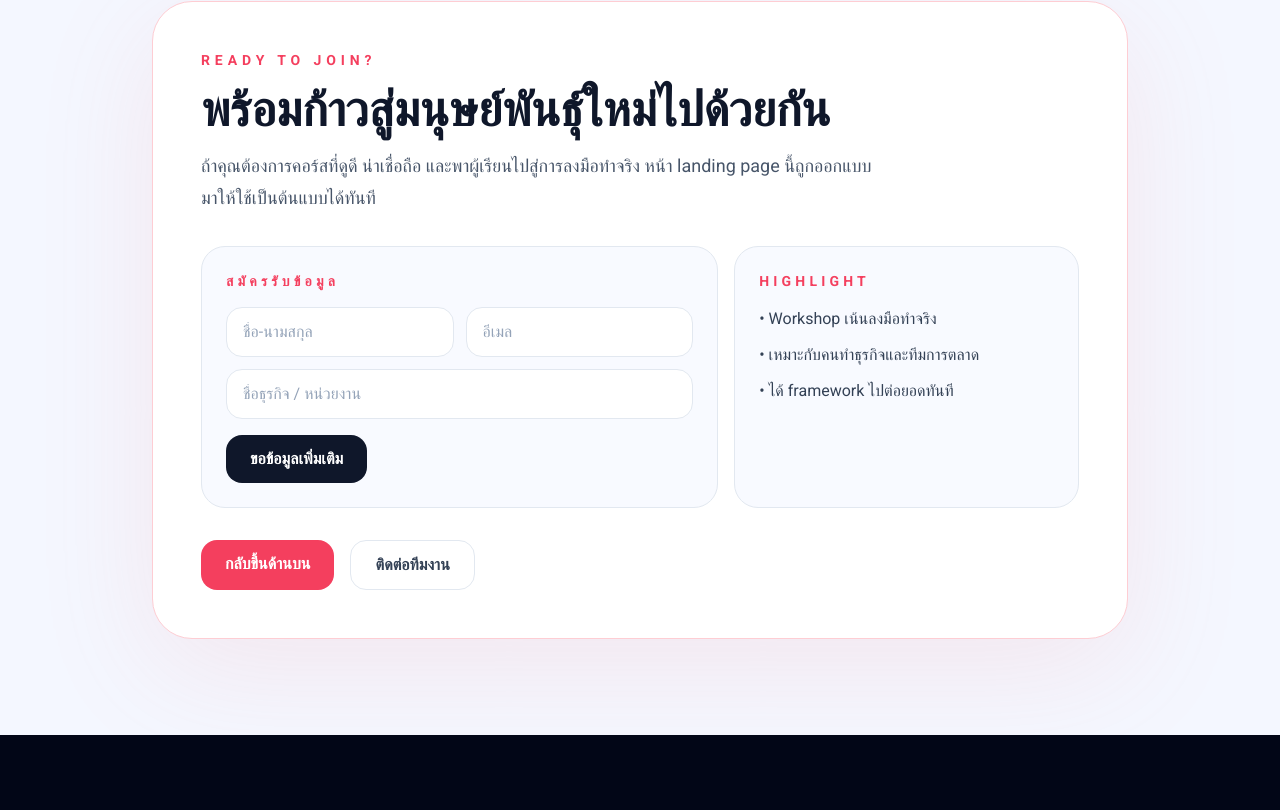
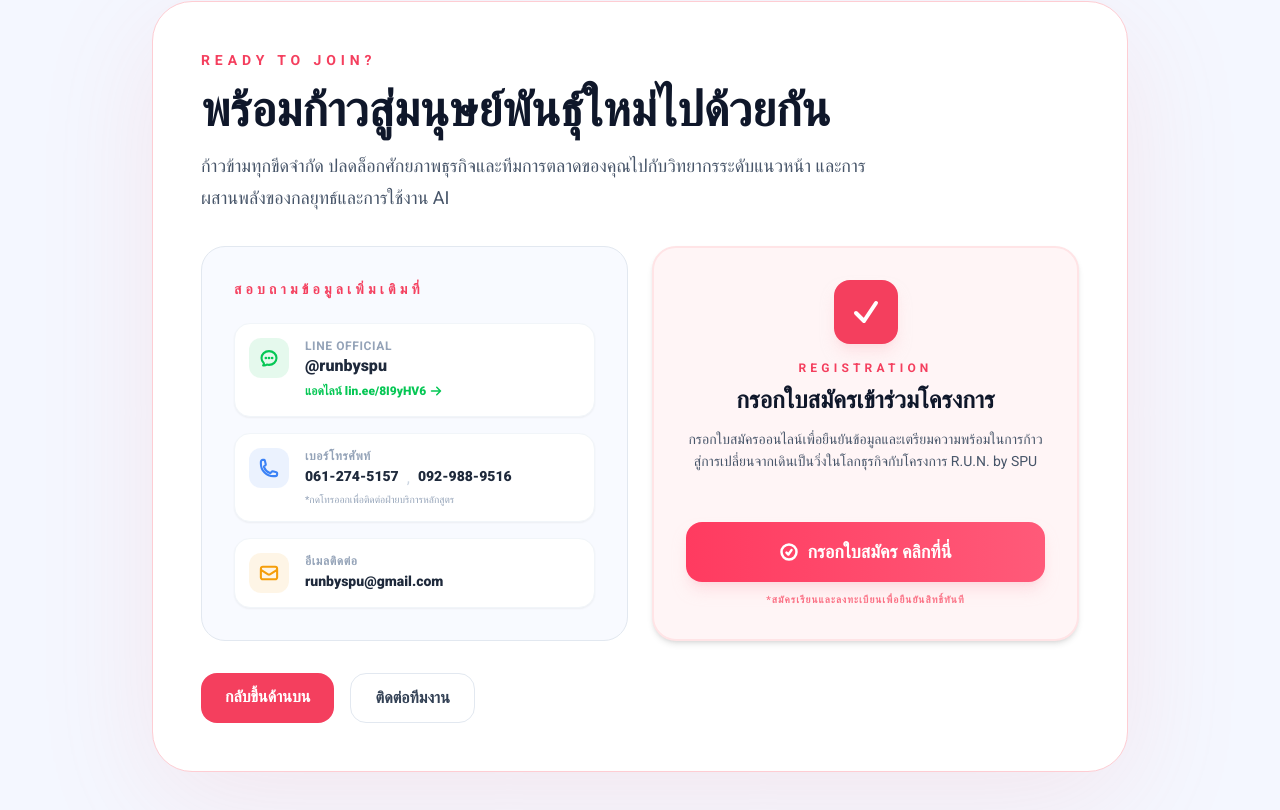
Before and after one commit to poohphurit/RunProject, a React (Vite) app: page / in a window 1280 px wide. Shown: the part 5685-6495 px from the top of the page. Before the commit the page ends 6420 px from the top, so only its background shows below. Built offline with nearby package versions, Linux system fonts and the light colour scheme; the HTML template or start-up script is replaced by a standard one; a web font is replaced by a local one.

Commit message:
feat: update apply section with official contact channels and Google Form links

```diff
--- a/src/App.jsx
+++ b/src/App.jsx
@@ -550,32 +550,101 @@ export default function App() {
             <div className="max-w-2xl">
               <p className="text-sm font-bold uppercase tracking-[0.35em] text-rose-500">Ready to join?</p>
               <h2 className="mt-4 text-3xl font-black text-slate-900 md:text-5xl">พร้อมก้าวสู่มนุษย์พันธุ์ใหม่ไปด้วยกัน</h2>
-              <p className="mt-4 text-lg leading-8 text-slate-600">ถ้าคุณต้องการคอร์สที่ดูดี น่าเชื่อถือ และพาผู้เรียนไปสู่การลงมือทำจริง หน้า landing page นี้ถูกออกแบบมาให้ใช้เป็นต้นแบบได้ทันที</p>
+              <p className="mt-4 text-lg leading-8 text-slate-600">ก้าวข้ามทุกขีดจำกัด ปลดล็อกศักยภาพธุรกิจและทีมการตลาดของคุณไปกับวิทยากรระดับแนวหน้า และการผสานพลังของกลยุทธ์และการใช้งาน AI</p>
             </div>
-            <div className="mt-8 grid gap-4 md:grid-cols-[1.2fr_0.8fr]">
-              <div className="rounded-3xl border border-slate-200 bg-[#f8faff] p-6">
-                <p className="text-sm font-bold uppercase tracking-[0.3em] text-rose-500">สมัครรับข้อมูล</p>
-                <div className="mt-4 grid gap-3 sm:grid-cols-2">
-                  <input className="rounded-2xl border border-slate-200 bg-white px-4 py-3 outline-none placeholder:text-slate-400" placeholder="ชื่อ-นามสกุล" />
-                  <input className="rounded-2xl border border-slate-200 bg-white px-4 py-3 outline-none placeholder:text-slate-400" placeholder="อีเมล" />
-                  <input className="rounded-2xl border border-slate-200 bg-white px-4 py-3 outline-none placeholder:text-slate-400 sm:col-span-2" placeholder="ชื่อธุรกิจ / หน่วยงาน" />
+            <div className="mt-8 grid gap-6 md:grid-cols-2">
+              {/* Left Column: Contact Channels */}
+              <div className="rounded-3xl border border-slate-200 bg-[#f8faff] p-6 sm:p-8 flex flex-col justify-between">
+                <div>
+                  <p className="text-sm font-bold uppercase tracking-[0.3em] text-rose-500 mb-6">สอบถามข้อมูลเพิ่มเติมที่</p>
+
+                  {/* Line Official */}
+                  <div className="flex items-start gap-4 p-3.5 rounded-2xl bg-white border border-slate-100 shadow-sm mb-4">
+                    <div className="flex h-10 w-10 shrink-0 items-center justify-center rounded-xl bg-[#06c755]/10 text-[#06c755]">
+                      <svg xmlns="http://www.w3.org/2000/svg" fill="none" viewBox="0 0 24 24" strokeWidth="2.5" stroke="currentColor" className="w-5 h-5">
+                        <path strokeLinecap="round" strokeLinejoin="round" d="M8.625 12a.375.375 0 11-.75 0 .375.375 0 01.75 0zm0 0H8.25m4.125 0a.375.375 0 11-.75 0 .375.375 0 01.75 0zm0 0H12m4.125 0a.375.375 0 11-.75 0 .375.375 0 01.75 0zm0 0h-.375M21 12c0 4.556-4.03 8.25-9 8.25a9.764 9.764 0 01-2.555-.337A5.972 5.972 0 015.41 20.97a5.969 5.969 0 01-.474-.065 4.48 4.48 0 00.978-2.025c.09-.457-.133-.901-.467-1.226C3.93 16.178 3 14.189 3 12c0-4.556 4.03-8.25 9-8.25s9 3.694 9 8.25z" />
+                      </svg>
+                    </div>
+                    <div>
+                      <span className="block text-xs font-bold text-slate-400 uppercase tracking-wider">Line Official</span>
+                      <span className="block text-base font-extrabold text-slate-800">@runbyspu</span>
+                      <a href="https://lin.ee/8I9yHV6" target="_blank" rel="noopener noreferrer" className="inline-flex items-center gap-1 mt-1 text-xs font-extrabold text-[#06c755] hover:underline">
+                        แอดไลน์ lin.ee/8I9yHV6
+                        <svg xmlns="http://www.w3.org/2000/svg" fill="none" viewBox="0 0 24 24" strokeWidth="3" stroke="currentColor" className="w-3 h-3">
+                          <path strokeLinecap="round" strokeLinejoin="round" d="M13.5 4.5L21 12m0 0l-7.5 7.5M21 12H3" />
+                        </svg>
+                      </a>
+                    </div>
+                  </div>
+
+                  {/* Tel */}
+                  <div className="flex items-start gap-4 p-3.5 rounded-2xl bg-white border border-slate-100 shadow-sm mb-4">
+                    <div className="flex h-10 w-10 shrink-0 items-center justify-center rounded-xl bg-blue-500/10 text-blue-500">
+                      <svg xmlns="http://www.w3.org/2000/svg" fill="none" viewBox="0 0 24 24" strokeWidth="2.5" stroke="currentColor" className="w-5 h-5">
+                        <path strokeLinecap="round" strokeLinejoin="round" d="M2.25 6.75c0 8.284 6.716 15 15 15h2.25a2.25 2.25 0 002.25-2.25v-1.372c0-.516-.351-.966-.852-1.091l-4.423-1.106c-.44-.11-.902.055-1.173.417l-.97 1.293c-.282.376-.769.542-1.21.387a12.035 12.035 0 01-7.108-7.108c-.145-.44.02-.927.387-1.21l1.293-.97c.363-.271.527-.734.417-1.173L6.963 3.102a1.125 1.125 0 00-1.091-.852H4.5A2.25 2.25 0 002.25 4.5v2.25z" />
+                      </svg>
+                    </div>
+                    <div>
+                      <span className="block text-xs font-bold text-slate-400 uppercase tracking-wider">เบอร์โทรศัพท์</span>
+                      <div className="flex flex-wrap gap-x-2 gap-y-0.5 mt-0.5">
+                        <a href="tel:0612745157" className="text-sm font-extrabold text-slate-800 hover:text-rose-500 transition">061-274-5157</a>
+                        <span className="text-slate-300">,</span>
+                        <a href="tel:0929889516" className="text-sm font-extrabold text-slate-800 hover:text-rose-500 transition">092-988-9516</a>
+                      </div>
+                      <span className="block text-[10px] text-slate-400 mt-0.5">*กดโทรออกเพื่อติดต่อฝ่ายบริการหลักสูตร</span>
+                    </div>
+                  </div>
+
+                  {/* Email */}
+                  <div className="flex items-start gap-4 p-3.5 rounded-2xl bg-white border border-slate-100 shadow-sm">
+                    <div className="flex h-10 w-10 shrink-0 items-center justify-center rounded-xl bg-amber-500/10 text-amber-500">
+                      <svg xmlns="http://www.w3.org/2000/svg" fill="none" viewBox="0 0 24 24" strokeWidth="2.5" stroke="currentColor" className="w-5 h-5">
+                        <path strokeLinecap="round" strokeLinejoin="round" d="M21.75 6.75v10.5a2.25 2.25 0 01-2.25 2.25h-15a2.25 2.25 0 01-2.25-2.25V6.75m19.5 0A2.25 2.25 0 0019.5 4.5h-15a2.25 2.25 0 00-2.25 2.25m19.5 0v.243a2.25 2.25 0 01-1.07 1.916l-7.5 4.615a2.25 2.25 0 01-2.36 0L3.32 8.91a2.25 2.25 0 01-1.07-1.916V6.75" />
+                      </svg>
+                    </div>
+                    <div>
+                      <span className="block text-xs font-bold text-slate-400 uppercase tracking-wider">อีเมลติดต่อ</span>
+                      <a href="mailto:runbyspu@gmail.com" className="block text-sm font-extrabold text-slate-800 hover:text-rose-500 transition mt-0.5">runbyspu@gmail.com</a>
+                    </div>
+                  </div>
                 </div>
-                <button className="mt-4 rounded-2xl bg-slate-900 px-6 py-3 font-semibold text-white transition hover:-translate-y-0.5 hover:bg-slate-800">
-                  ขอข้อมูลเพิ่มเติม
-                </button>
               </div>
-              <div className="rounded-3xl border border-slate-200 bg-[#f8faff] p-6">
-                <p className="text-sm font-bold uppercase tracking-[0.3em] text-rose-500">Highlight</p>
-                <ul className="mt-4 space-y-3 text-slate-700">
-                  <li>• Workshop เน้นลงมือทำจริง</li>
-                  <li>• เหมาะกับคนทำธุรกิจและทีมการตลาด</li>
-                  <li>• ได้ framework ไปต่อยอดทันที</li>
-                </ul>
+
+              {/* Right Column: Online Registration */}
+              <div className="rounded-3xl border-2 border-rose-100 bg-[#fff5f6] p-6 sm:p-8 flex flex-col justify-between items-center text-center shadow-md relative overflow-hidden">
+                <div className="flex flex-col items-center">
+                  {/* Checkmark Badge */}
+                  <div className="flex h-16 w-16 items-center justify-center rounded-2xl bg-rose-500 text-white shadow-lg shadow-rose-200/50 mb-4">
+                    <svg xmlns="http://www.w3.org/2000/svg" fill="none" viewBox="0 0 24 24" strokeWidth="3" stroke="currentColor" className="w-8 h-8">
+                      <path strokeLinecap="round" strokeLinejoin="round" d="M4.5 12.75l6 6 9-13.5" />
+                    </svg>
+                  </div>
+                  <p className="text-xs font-bold uppercase tracking-[0.35em] text-rose-500">Registration</p>
+                  <h3 className="text-xl font-black text-slate-900 mt-2 sm:text-2xl">กรอกใบสมัครเข้าร่วมโครงการ</h3>
+                  <p className="text-slate-600 text-sm mt-3 leading-relaxed max-w-sm">
+                    กรอกใบสมัครออนไลน์เพื่อยืนยันข้อมูลและเตรียมความพร้อมในการก้าวสู่การเปลี่ยนจากเดินเป็นวิ่งในโลกธุรกิจกับโครงการ R.U.N. by SPU
+                  </p>
+                </div>
+
+                <div className="w-full mt-6">
+                  <a
+                    href="https://forms.gle/nkAMHRD2H13VVemD7"
+                    target="_blank"
+                    rel="noopener noreferrer"
+                    className="w-full py-4 px-6 rounded-2xl bg-gradient-to-r from-[#ff3b60] to-[#ff5a79] hover:from-[#ff5a79] hover:to-[#ff3b60] text-white font-extrabold text-base sm:text-lg shadow-lg shadow-rose-200/60 transition duration-300 hover:scale-[1.03] active:scale-[0.98] inline-flex items-center justify-center gap-2"
+                  >
+                    <svg xmlns="http://www.w3.org/2000/svg" fill="none" viewBox="0 0 24 24" strokeWidth="3" stroke="currentColor" className="w-5 h-5">
+                      <path strokeLinecap="round" strokeLinejoin="round" d="M9 12.75L11.25 15 15 9.75M21 12a9 9 0 11-18 0 9 9 0 0118 0z" />
+                    </svg>
+                    กรอกใบสมัคร คลิกที่นี่
+                  </a>
+                  <span className="block text-[10px] text-rose-400 font-bold mt-2.5 uppercase tracking-widest">*สมัครเรียนและลงทะเบียนเพื่อยืนยันสิทธิ์ทันที</span>
+                </div>
               </div>
             </div>
             <div className="mt-8 flex flex-wrap gap-4">
               <a href="#hero" className="rounded-2xl bg-rose-500 px-6 py-3 font-semibold text-white transition hover:-translate-y-0.5 hover:bg-rose-600">กลับขึ้นด้านบน</a>
-              <a href="mailto:hello@run-spu.com" className="rounded-2xl border border-slate-200 bg-white px-6 py-3 font-semibold text-slate-700 transition hover:bg-slate-50">ติดต่อทีมงาน</a>
+              <a href="mailto:runbyspu@gmail.com" className="rounded-2xl border border-slate-200 bg-white px-6 py-3 font-semibold text-slate-700 transition hover:bg-slate-50">ติดต่อทีมงาน</a>
             </div>
           </div>
         </div>
```
